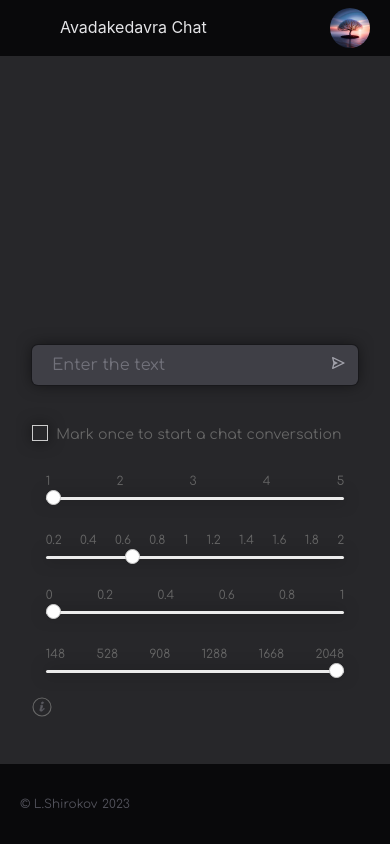
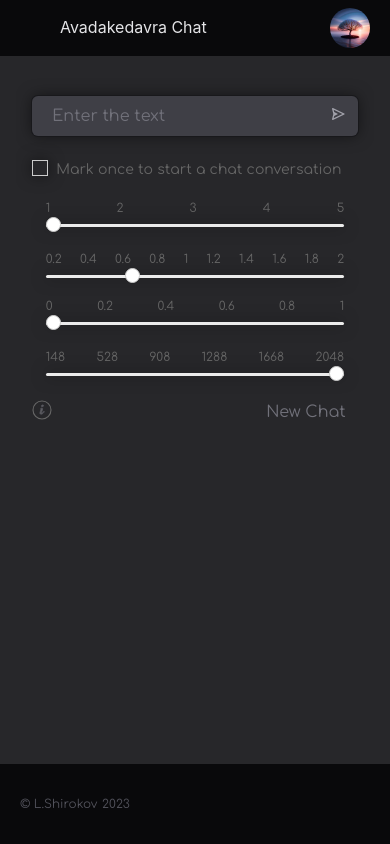
Before and after one commit to leo-shirokov/ai, a React (Vite) app: page / in a window 390 px wide. Built offline with nearby package versions, Linux system fonts and the light colour scheme.

Commit message:
markdown added

```diff
--- a/package.json
+++ b/package.json
@@ -16,6 +16,7 @@
         "react": "^18.2.0",
         "react-dom": "^18.2.0",
         "react-icons": "^4.8.0",
+        "react-markdown": "^8.0.7",
         "react-textarea-autosize": "^8.4.1",
         "uuid": "^9.0.0"
     },
--- a/src/components/ChatForm/ChatForm.jsx
+++ b/src/components/ChatForm/ChatForm.jsx
@@ -6,9 +6,9 @@ import TextareaAutosize from "react-textarea-autosize";
 import ChatResponse from "../ChatResponse/ChatResponse";
 import "./loader.css";
 
-window.onload = function () {
-    document.getElementById("prompt-input").focus();
-};
+// window.onload = function () {
+//     document.getElementById("prompt-input").focus();
+// };
 
 const systemMessage = {
     role: "system",
@@ -26,6 +26,7 @@ const CreateChat = () => {
 
     const [chatResponses, setChatResponses] = useState([]);
 
+    const focus = useRef(null);
     const scrolled = useRef(null);
 
     useEffect(() => {
@@ -35,6 +36,7 @@ const CreateChat = () => {
                 target.scroll({ top: target.scrollHeight, behavior: "smooth" });
             });
         }
+        focus.current.focus();
     }, []);
 
     const handleKeyDown = (e) => {
@@ -84,7 +86,7 @@ const CreateChat = () => {
     };
 
     return (
-        <div className="w-full h-full flex flex-col-reverse">
+        <div className="w-full h-full flex flex-col">
             <form
                 className="w-full"
                 onKeyDown={handleKeyDown}
@@ -92,12 +94,12 @@ const CreateChat = () => {
             >
                 <div
                     className="flex flex-col w-full relative border-transparent bg-zinc-700 text-md font-normal
-                    rounded-md shadow-[0_0_15px_rgba(0,0,0,0.50)] ring-1 ring-zinc-900 text-zinc-300 mt-5 mb-10"
+                    rounded-md shadow-[0_0_15px_rgba(0,0,0,0.50)] ring-1 ring-zinc-900 text-zinc-300 mt-px mb-6 md:mt-0"
                 >
                     <TextareaAutosize
                         className="w-full resize-none border-0 bg-transparent py-2 pl-5 pr-14
                         caret-zinc-400 placeholder-zinc-500 focus:outline-none"
-                        id="prompt-input"
+                        ref={focus}
                         type="text"
                         minRows="1"
                         maxRows="10"
@@ -114,7 +116,7 @@ const CreateChat = () => {
                     </button>
                 </div>
 
-                <div className="flex justify-center gap-x-10 items-center md:flex-col md:gap-y-7">
+                <div className="flex justify-center gap-x-10 items-center md:flex-col md:gap-y-5">
                     <div className="flex justify-center items-center md:self-start">
                         <input
                             className="uk-checkbox shadow-[0_0_15px_rgba(0,0,0,0.50)]"
@@ -126,7 +128,7 @@ const CreateChat = () => {
                             Mark once to start a chat conversation
                         </p>
                     </div>
-                    <div className="w-1/4 flex flex-col justify-center items-center gap-y-5 xl:w-1/3 lg:w-4/5 md:w-11/12 md:gap-y-8">
+                    <div className="w-1/4 flex flex-col justify-center items-center gap-y-5 xl:w-1/3 lg:w-4/5 md:w-11/12 md:gap-y-6">
                         <div className="w-full flex flex-col justify-center items-center gap-y-2">
                             <div className="w-full flex justify-between items-center text-xs">
                                 <p>1</p>
@@ -174,7 +176,7 @@ const CreateChat = () => {
                             />
                         </div>
                     </div>
-                    <div className="w-1/4 flex flex-col justify-center items-center gap-y-5 xl:w-1/3 lg:w-4/5 md:w-11/12 md:gap-y-8">
+                    <div className="w-1/4 flex flex-col justify-center items-center gap-y-5 xl:w-1/3 lg:w-4/5 md:w-11/12 md:gap-y-6">
                         <div className="w-full flex flex-col justify-center items-center gap-y-2">
                             <div className="w-full flex justify-between items-center text-xs">
                                 <p>0</p>
@@ -218,38 +220,38 @@ const CreateChat = () => {
                     </div>
                 </div>
                 <div className="invisible">Open settings</div>
+                <div className="relative">
                     <a
                         href="#toggle-animation"
                         uk-icon="icon: info; ratio: 1"
                         className="stroke-zinc-600"
                         uk-toggle="target: #toggle-animation; animation: uk-animation-fade"
                     ></a>
-
                     <div
                         id="toggle-animation"
                         uk-drop="mode: click"
                         className="uk-card uk-card-default uk-card-body uk-width-large uk-margin-small
-                    bg-zinc-700 rounded-md text-zinc-400"
+                    bg-zinc-700 rounded-md text-zinc-400 p-5"
                     >
                         <p className="md:hidden">
                             <span className="text-zinc-900 font-bold">
                                 Checkbox:
                             </span>
-                        &nbsp; mark once to start chat mode conversation
+                            &nbsp; check once to start chat mode conversation
                         </p>
                         <p>
                             <span className="text-zinc-900 font-bold">
                                 Scale-1.
                             </span>
-                        &nbsp;Variability: number of answer options (from 1 to
-                        5)
+                            &nbsp;Variability: number of answer options (from 1
+                            to 5)
                         </p>
                         <p>
                             <span className="text-zinc-900 font-bold">
                                 Scale-2.
                             </span>
-                        &nbsp; Variety: higher is more creative, lower is more
-                        deterministic (from 0.2 to 2)
+                            &nbsp; Variety: higher is more creative, lower is
+                            more deterministic (from 0.2 to 2)
                         </p>
                         <p>
                             <span className="text-zinc-900 font-bold">
@@ -262,9 +264,19 @@ const CreateChat = () => {
                             <span className="text-zinc-900 font-bold">
                                 Scale-4.
                             </span>
-                        &nbsp; Response length: the higher, the more complete
-                        the answer (from 148 to 2048 tokens)
+                            &nbsp; Response length: the higher, the more
+                            complete the answer is (from 148 to 2048 tokens)
                         </p>
+                    </div>
+                    <button
+                        className="absolute right-3 text-zinc-500 hover:text-zinc-600 transition-all"
+                        type="button"
+                        onClick={() => {
+                            setChatResponses([]);
+                        }}
+                    >
+                        New Chat
+                    </button>
                 </div>
             </form>
             <div ref={scrolled} className="overflow-auto">
--- a/src/components/ChatResponse/ChatResponse.jsx
+++ b/src/components/ChatResponse/ChatResponse.jsx
@@ -1,7 +1,9 @@
+import { ReactMarkdown } from "react-markdown/lib/react-markdown";
+
 function ChatResponse({ response }) {
     return (
-        <div className="text-zinc-400 font-light leading-7 mt-5">
-            {response.message}
+        <div className="text-zinc-400 font-light leading-7 border border-transparent rounded bg-transparent mt-5">
+            <ReactMarkdown>{response.message}</ReactMarkdown>
         </div>
     );
 }
```
Also changed, not shown: 2 other files (tests, documents, lock files or other folders). Lines whose indentation alone changed are shown as unchanged.
